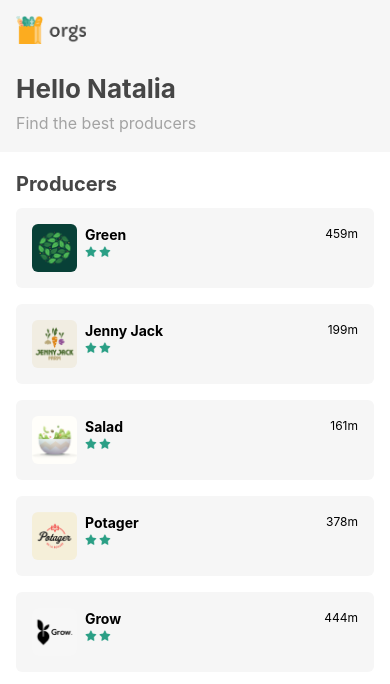
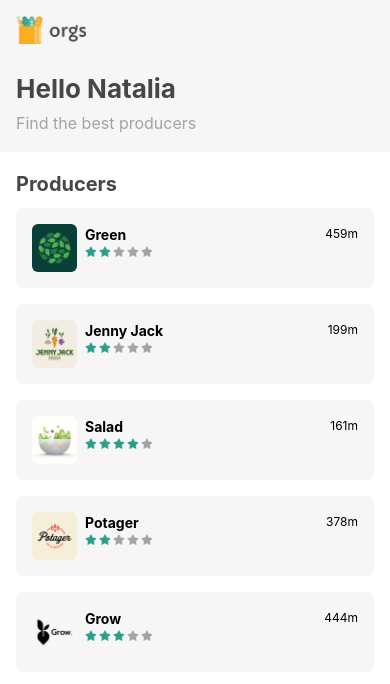
Before and after one commit to iurysilva/Alura-OrgsHooks, a React Native app: screen / in a window 390 px wide. Shown: the top 684 px of the page. Built offline with nearby package versions, Linux system fonts and the light colour scheme.

Commit message:
Feat: Make the Star component interactive

```diff
--- a/src/components/Stars.js
+++ b/src/components/Stars.js
@@ -1,17 +1,38 @@
-import React from "react";
-import { Text, Image, StyleSheet, View} from "react-native";
+import React, {useState} from "react";
+import { Text, Image, StyleSheet, View, TouchableOpacity} from "react-native";
 import star from '../assets/estrela.png'
 import grayStar from '../assets/estrelaCinza.png'
 
 export default function Stars({
-    amount: oldQuantity,
-    editable = false,
+    amount: oldAmount,
+    editable = true,
     big = false,
 }){
+    const [amount, setAmount] = useState(oldAmount);
     const styles = stylesFunction(big);
+
+    const getImage = (index) => {
+        if (index < amount) {
+            return star
+        }
+        return grayStar
+    }
+
+
+    const RenderStars = () => {
+        const listStars = []
+        for (let i = 0; i<5; i++){
+            listStars.push(
+                <TouchableOpacity key={i} onPress={() => {(setAmount(i + 1))}} disabled={!editable}>
+                    <Image source={getImage(i)} style={styles.star}/>
+                </TouchableOpacity>
+            )
+        }
+        return listStars
+    }
+
     return <View style={styles.stars}>
-        <Image source={star} style={styles.star}/>
-        <Image source={star} style={styles.star}/>
+        <RenderStars/>
     </View>
 }
 
--- a/src/screens/Home/components/Producer.js
+++ b/src/screens/Home/components/Producer.js
@@ -1,18 +1,19 @@
-import React from "react";
-import { Text, View, Image, StyleSheet } from "react-native";
+import React, { useState } from "react";
+import { Text, View, Image, StyleSheet, TouchableOpacity } from "react-native";
 import Stars from "../../../components/Stars";
 
 export default function Producer({name, image, distance, stars}){
-    return <View style={styles.card}>
+    const [selected, setSelected] = useState();
+    return <TouchableOpacity style={styles.card} onPress={() => setSelected(!selected)}>
         <Image source={image} accessibilityLabel={name} style={styles.image}/>
         <View style={styles.informations}>
             <View>
             <Text style={styles.name}>{name}</Text>
-            <Stars amount={stars}/>
+            <Stars amount={stars} editable={selected} big={selected}/>
             </View>
             <Text style={styles.distance}>{distance}</Text>
         </View>
-    </View>
+    </TouchableOpacity>
 }
 
 const styles = StyleSheet.create({
```
